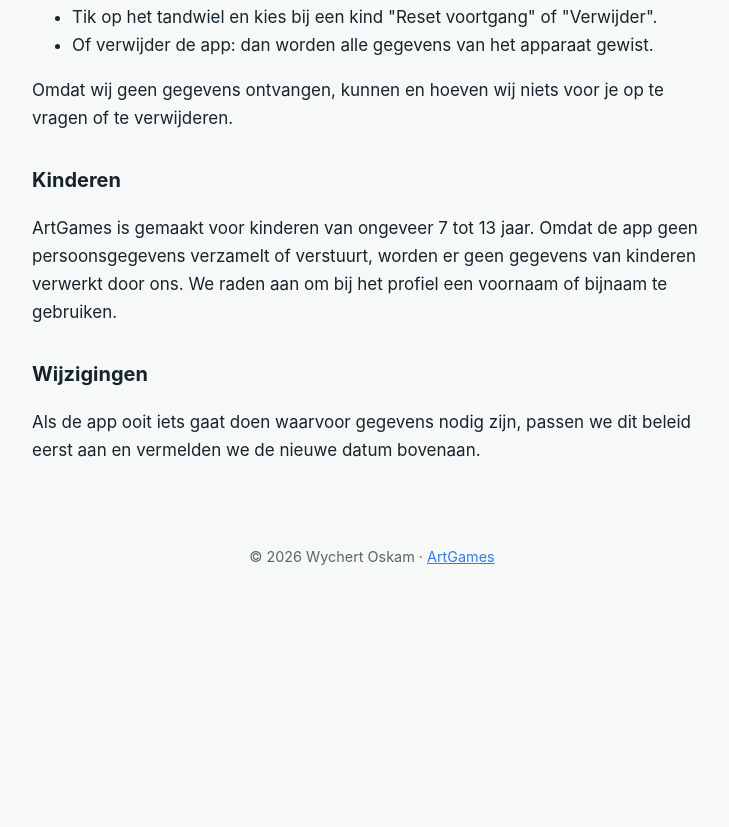
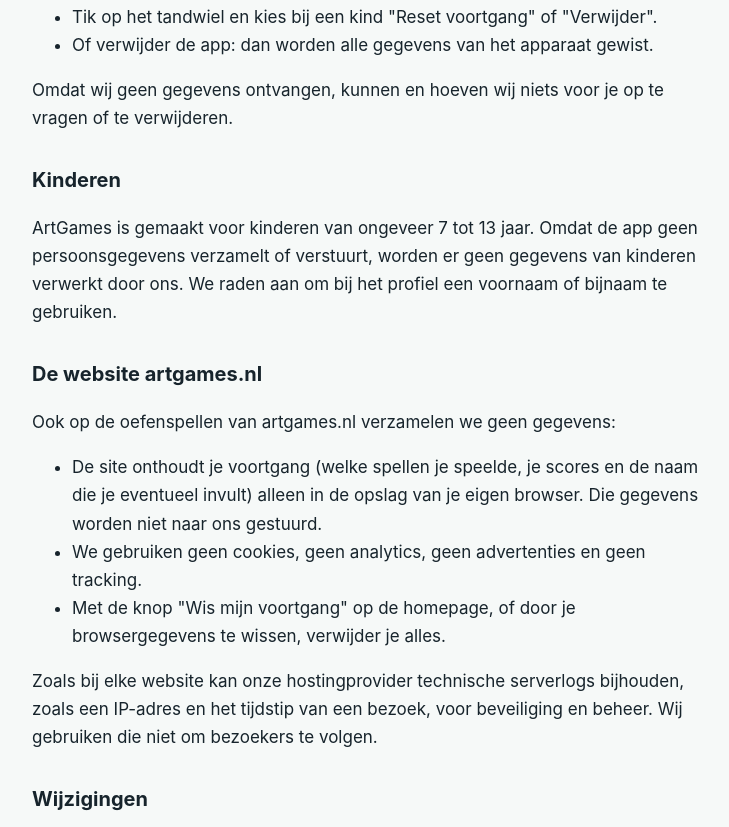
Before and after one commit to woskam/rekenspel, a plain HTML site: page app/privacy.html in a window 1280 px wide. Shown: the part 1970-2797 px from the top of the page, without its empty margins (268-997 px from the left). Before the commit the page ends 2579 px from the top, so only its background shows below. Drawn offline with Linux system fonts and the light colour scheme.

Commit message:
Privacy policy: add section about the artgames.nl website
Co-Authored-By: Claude Opus 5.5 <noreply@anthropic.com>

```diff
--- a/app/privacy.html
+++ b/app/privacy.html
@@ -34,7 +34,7 @@ footer { text-align: center; color: var(--muted); font-size: .9rem; padding: 0 2
 <div class="band"></div>
 <main>
   <h1>Privacybeleid</h1>
-  <p class="date">Laatst bijgewerkt: 25 november 2026</p>
+  <p class="date">Laatst bijgewerkt: 27 november 2026</p>
 
   <div class="summary">
     <strong>In het kort</strong>
@@ -89,6 +89,15 @@ footer { text-align: center; color: var(--muted); font-size: .9rem; padding: 0 2
   <h2>Kinderen</h2>
   <p>ArtGames is gemaakt voor kinderen van ongeveer 7 tot 13 jaar. Omdat de app geen persoonsgegevens verzamelt of verstuurt, worden er geen gegevens van kinderen verwerkt door ons. We raden aan om bij het profiel een voornaam of bijnaam te gebruiken.</p>
 
+  <h2 id="website">De website artgames.nl</h2>
+  <p>Ook op de oefenspellen van artgames.nl verzamelen we geen gegevens:</p>
+  <ul>
+    <li>De site onthoudt je voortgang (welke spellen je speelde, je scores en de naam die je eventueel invult) alleen in de opslag van je eigen browser. Die gegevens worden niet naar ons gestuurd.</li>
+    <li>We gebruiken geen cookies, geen analytics, geen advertenties en geen tracking.</li>
+    <li>Met de knop "Wis mijn voortgang" op de homepage, of door je browsergegevens te wissen, verwijder je alles.</li>
+  </ul>
+  <p>Zoals bij elke website kan onze hostingprovider technische serverlogs bijhouden, zoals een IP-adres en het tijdstip van een bezoek, voor beveiliging en beheer. Wij gebruiken die niet om bezoekers te volgen.</p>
+
   <h2>Wijzigingen</h2>
   <p>Als de app ooit iets gaat doen waarvoor gegevens nodig zijn, passen we dit beleid eerst aan en vermelden we de nieuwe datum bovenaan.</p>
 </main>
```
Also changed, not shown: index.html (+1 -1 lines).
